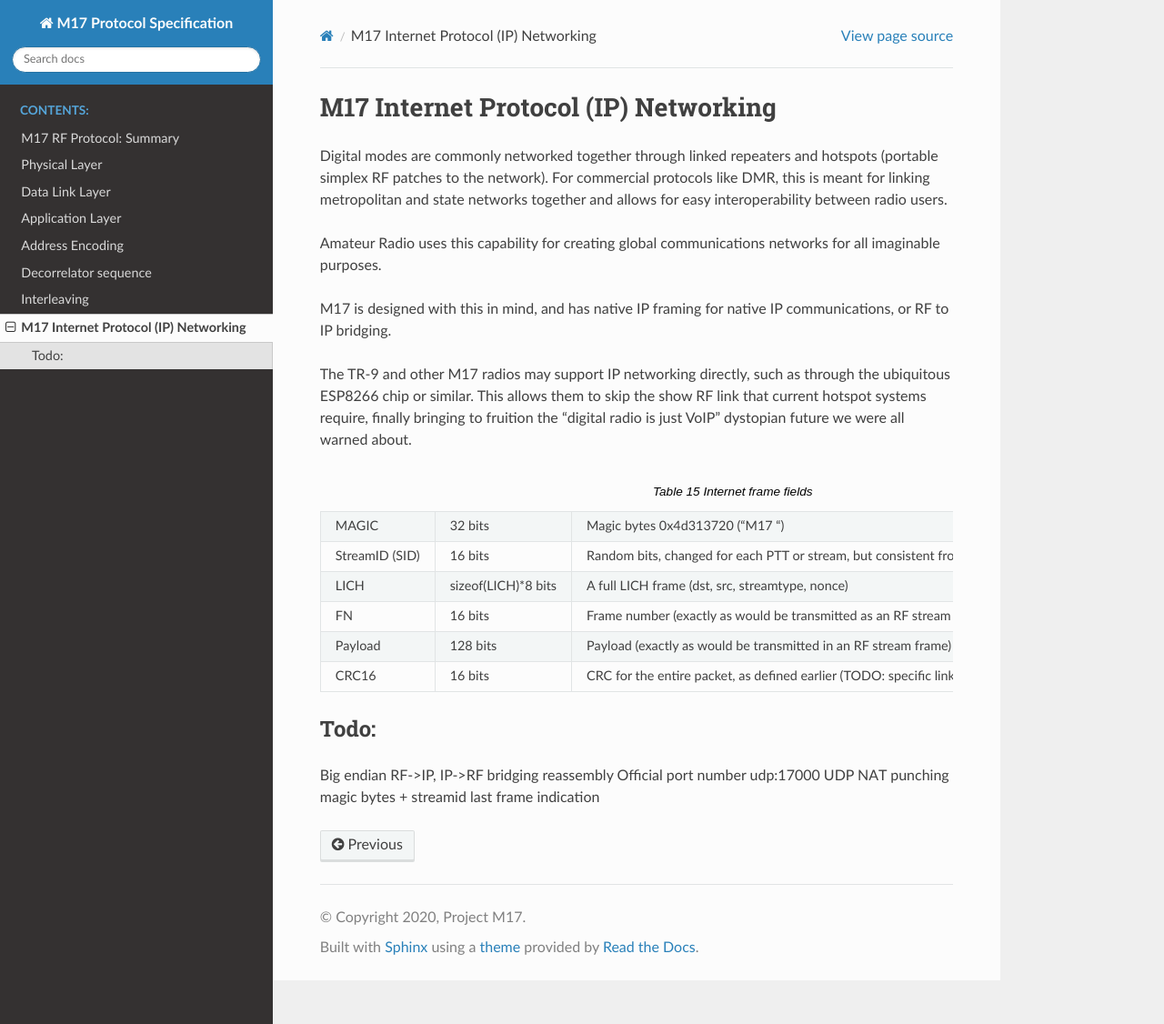
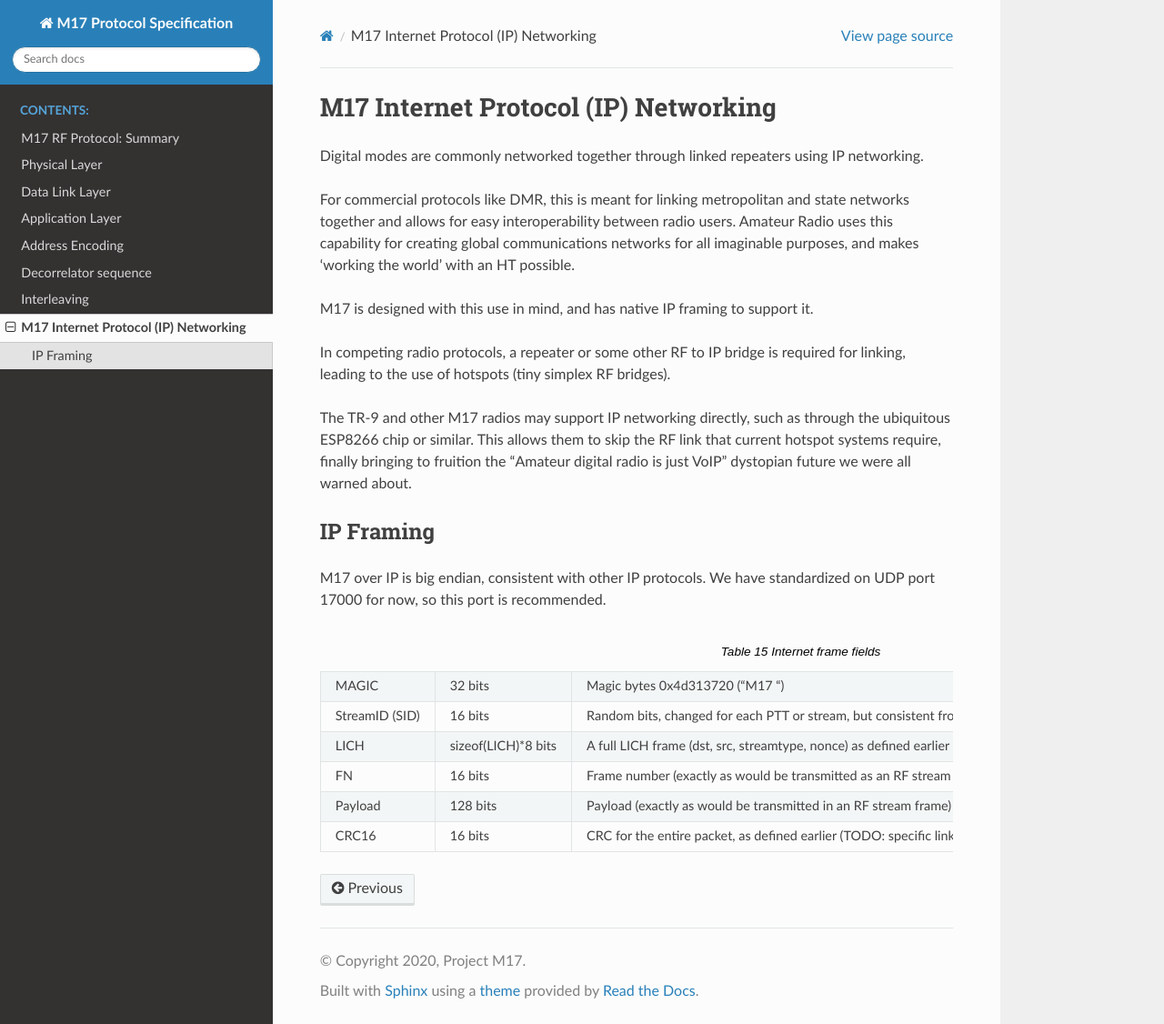
Before and after one commit to M17-Project/M17_spec, a Sphinx documentation site: the page built from docs/ip_encapsulation.rst, in a window 1280 px wide and 1126 px high. Shown: the whole window at 91% size. Built offline with Sphinx 7.4.7 and the Read the Docs theme 2.0.0, drawn with Linux system fonts in a browser that asks for light colours.

Commit message:
more ip encap

```diff
--- a/docs/ip_encapsulation.rst
+++ b/docs/ip_encapsulation.rst
@@ -1,23 +1,33 @@
 M17 Internet Protocol (IP) Networking
 =====================================
 
+Digital modes are commonly networked together through linked repeaters using IP networking.
 
-Digital modes are commonly networked together through linked repeaters
-and hotspots (portable simplex RF patches to the network). For commercial
-protocols like DMR, this is meant for linking metropolitan and state
-networks together and allows for easy interoperability between radio users.
+For commercial protocols like DMR, this is meant for linking metropolitan
+and state networks together and allows for easy interoperability between
+radio users.
+Amateur Radio uses this capability for creating global communications
+networks for all imaginable purposes, and makes 'working the world' with
+an HT possible.
 
-Amateur Radio uses this capability for creating
-global communications networks for all imaginable purposes.
+M17 is designed with this use in mind, and has native IP framing to support it.
 
-M17 is designed with this in mind, and has native IP framing for native
-IP communications, or RF to IP bridging.
+In competing radio protocols, a repeater or some other RF to IP bridge
+is required for linking, leading to the use of hotspots (tiny simplex
+RF bridges).
 
 The TR-9 and other M17 radios may support IP networking directly, such
 as through the ubiquitous ESP8266 chip or similar. This allows them to
-skip the show RF link that current hotspot systems require, finally
-bringing to fruition the "digital radio is just VoIP" dystopian future
+skip the RF link that current hotspot systems require, finally bringing
+to fruition the "Amateur digital radio is just VoIP" dystopian future
 we were all warned about.
+
+
+IP Framing
+----------
+
+M17 over IP is big endian, consistent with other IP protocols.
+We have standardized on UDP port 17000 for now, so this port is recommended.
 
 .. list-table:: Internet frame fields
 
@@ -26,13 +36,13 @@ we were all warned about.
      - Magic bytes 0x4d313720 ("M17 ")
    * - StreamID (SID)
      - 16 bits
-     - Random bits, changed for each PTT or stream, but consistent from frame to frame within a stream.
+     - Random bits, changed for each PTT or stream, but consistent from frame to frame within a stream
    * - LICH
      - sizeof(LICH)*8 bits
-     - A full LICH frame (dst, src, streamtype, nonce)
+     - A full LICH frame (dst, src, streamtype, nonce) as defined earlier
    * - FN
      - 16 bits
-     - Frame number (exactly as would be transmitted as an RF stream frame)
+     - Frame number (exactly as would be transmitted as an RF stream frame, including the last frame indicator at (FN & 0x8000)
    * - Payload
      - 128 bits
      - Payload (exactly as would be transmitted in an RF stream frame)
@@ -40,12 +50,7 @@ we were all warned about.
      - 16 bits
      - CRC for the entire packet, as defined earlier (TODO: specific link)
 
-
-Todo:
------
-Big endian
-RF->IP, IP->RF bridging reassembly
-Official port number udp:17000
-UDP NAT punching
-magic bytes + streamid
-last frame indication
+..
+   TODO:
+   RF->IP, IP->RF bridging reassembly
+   UDP NAT punching
```
